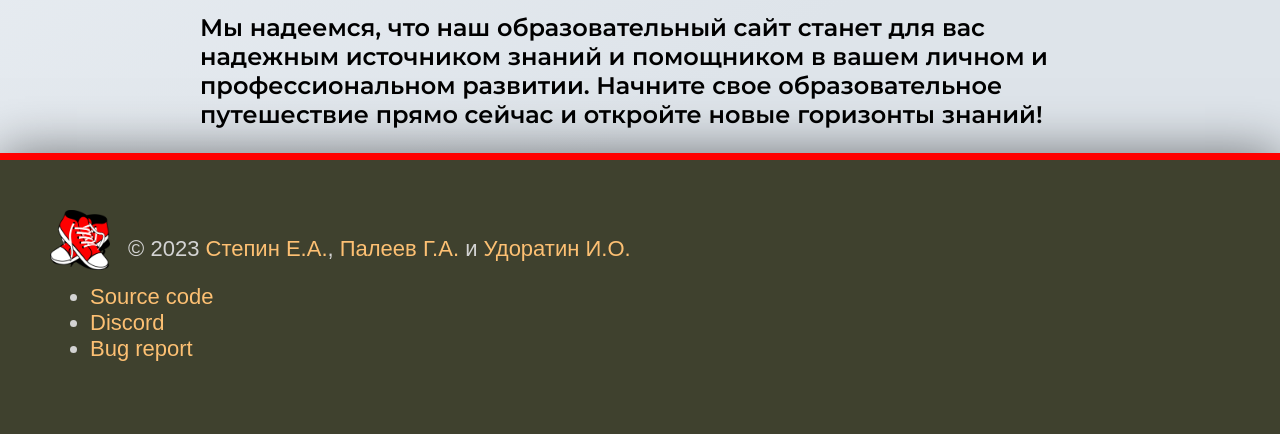
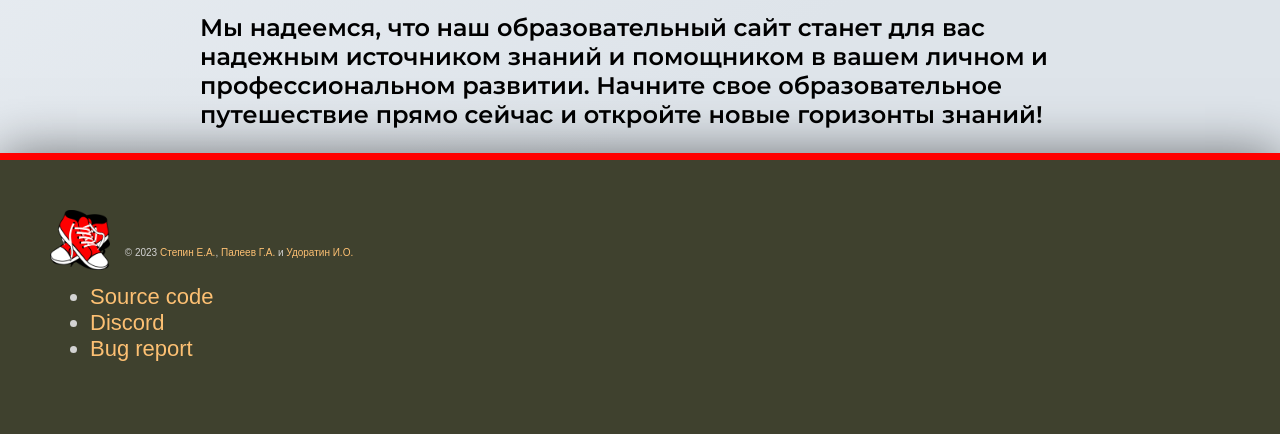
Before and after one commit to SteppingCode/barxatniu, a Flask app: page / in a window 1280 px wide. Shown: the part 1473-1907 px from the top of the page. Run offline with Flask 3, Linux system fonts and the light colour scheme; data comes from the database, SQL or seed files in the repository.

Commit message:
15.09.23

```diff
--- a/templates/index.html
+++ b/templates/index.html
@@ -23,6 +23,11 @@
         font-size: 70px;
         font-family: Courier New, monospace;
         text-shadow: 0 0 20px #ff0000;
+    }
+    @media (min-width: 720px) {
+        footer #author {
+            font-size: 10px;
+        }
     }
     @media (max-width: 992px) {
         #logo {
```
